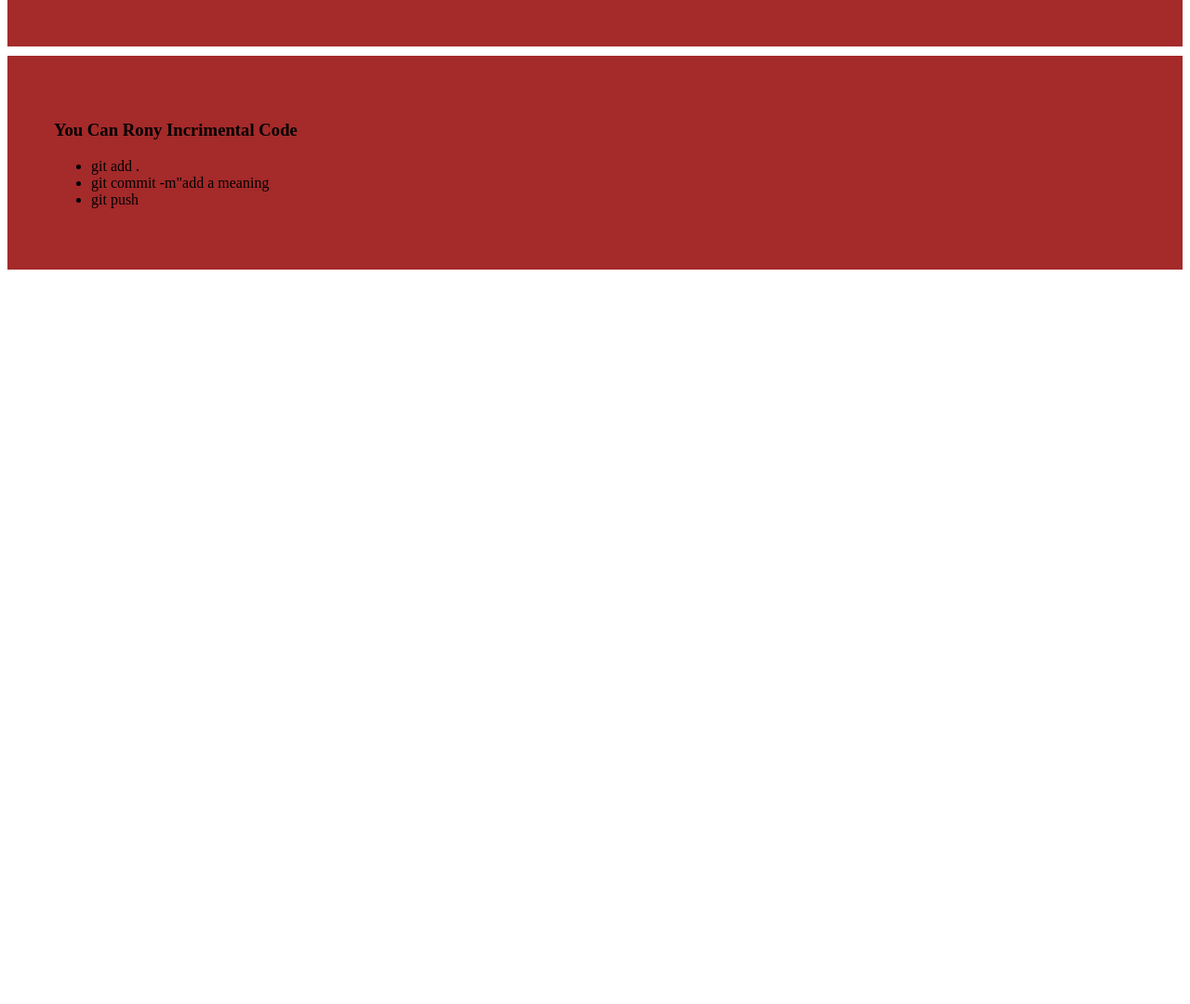
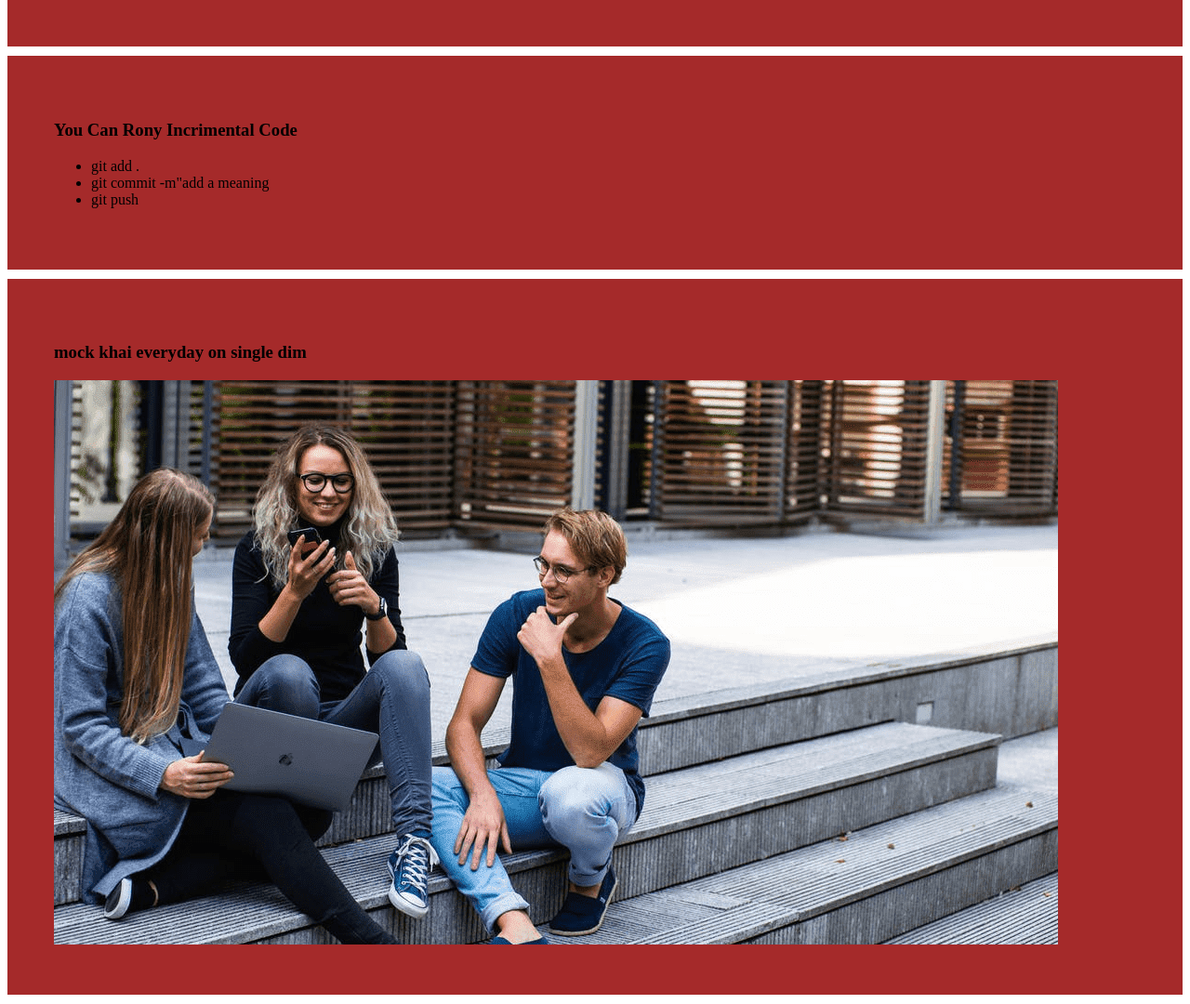
Before and after one commit to rohan1574/my-simple-website, a plain HTML site: page index.html in a window 1280 px wide. Shown: the part 612-1692 px from the top of the page at 93% size. Before the commit the page ends 912 px from the top, so only its background shows below. Drawn offline with Linux system fonts and the light colour scheme.

Commit message:
added mock khai everyday

```diff
--- a/index.html
+++ b/index.html
@@ -27,5 +27,9 @@
             <li>git push</li>
         </ul>
     </div>
+    <div>
+        <h3>mock khai everyday on single dim</h3>
+        <img src="img/img-6.png" alt="mock">
+    </div>
 </body>
 </html>
```
Also changed, not shown: img/Screenshot_3.png (added), img/img-6.png (added), img/mockup-1.png (added).
